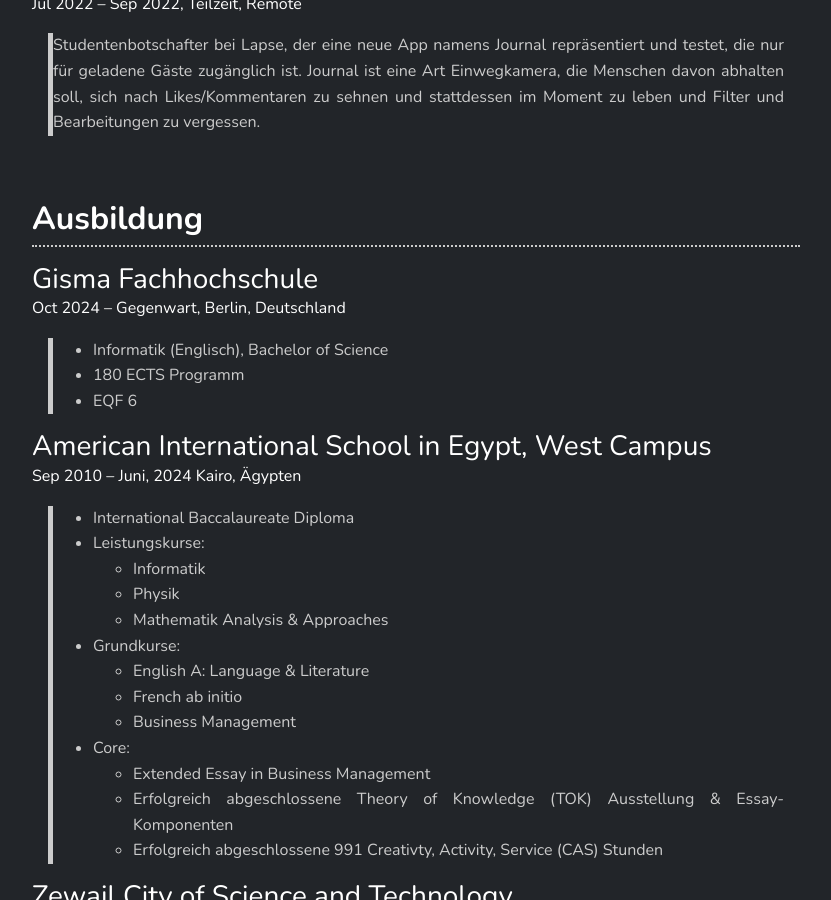
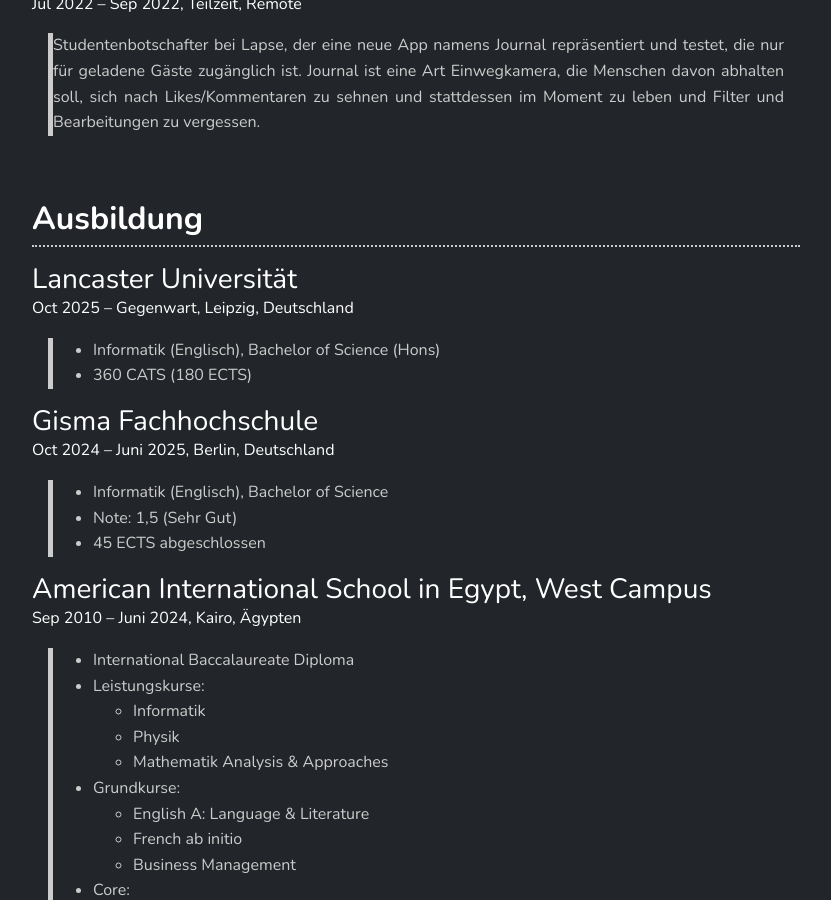
Before and after one commit to quack-b1/quack-b1.github.io, a Jekyll site: the page built from index.md, in a window 1280 px wide and 900 px high, scrolled down 1475 px. Shown: the whole window, without its empty margins (224-1055 px from the left). Built offline with Jekyll 4.4.1, drawn with Linux system fonts in a browser that asks for light colours.

Commit message:
Update education
Add LU Leipzig to both languages

```diff
--- a/_includes/sections_de/education.md
+++ b/_includes/sections_de/education.md
@@ -1,14 +1,19 @@
 ## Ausbildung
 
+### Lancaster Universität
+Oct 2025 -- Gegenwart,  Leipzig, Deutschland
+> - Informatik (Englisch), Bachelor of Science (Hons)
+> - 360 CATS (180 ECTS)
+
 ### Gisma Fachhochschule
-Oct 2024 -- Gegenwart, Berlin, Deutschland
+Oct 2024 -- Juni 2025, Berlin, Deutschland
 > - Informatik (Englisch), Bachelor of Science
-> - 180 ECTS Programm
-> - EQF 6
+> - Note: 1,5 (Sehr Gut)
+> - 45 ECTS abgeschlossen
 
 
 ### American International School in Egypt, West Campus
-Sep 2010 -- Juni, 2024 Kairo, Ägypten
+Sep 2010 -- Juni 2024,  Kairo, Ägypten
 > - International Baccalaureate Diploma
 > - Leistungskurse:
 >   - Informatik
```
Also changed, not shown: _includes/sections/education.md (+9 -4 lines).
